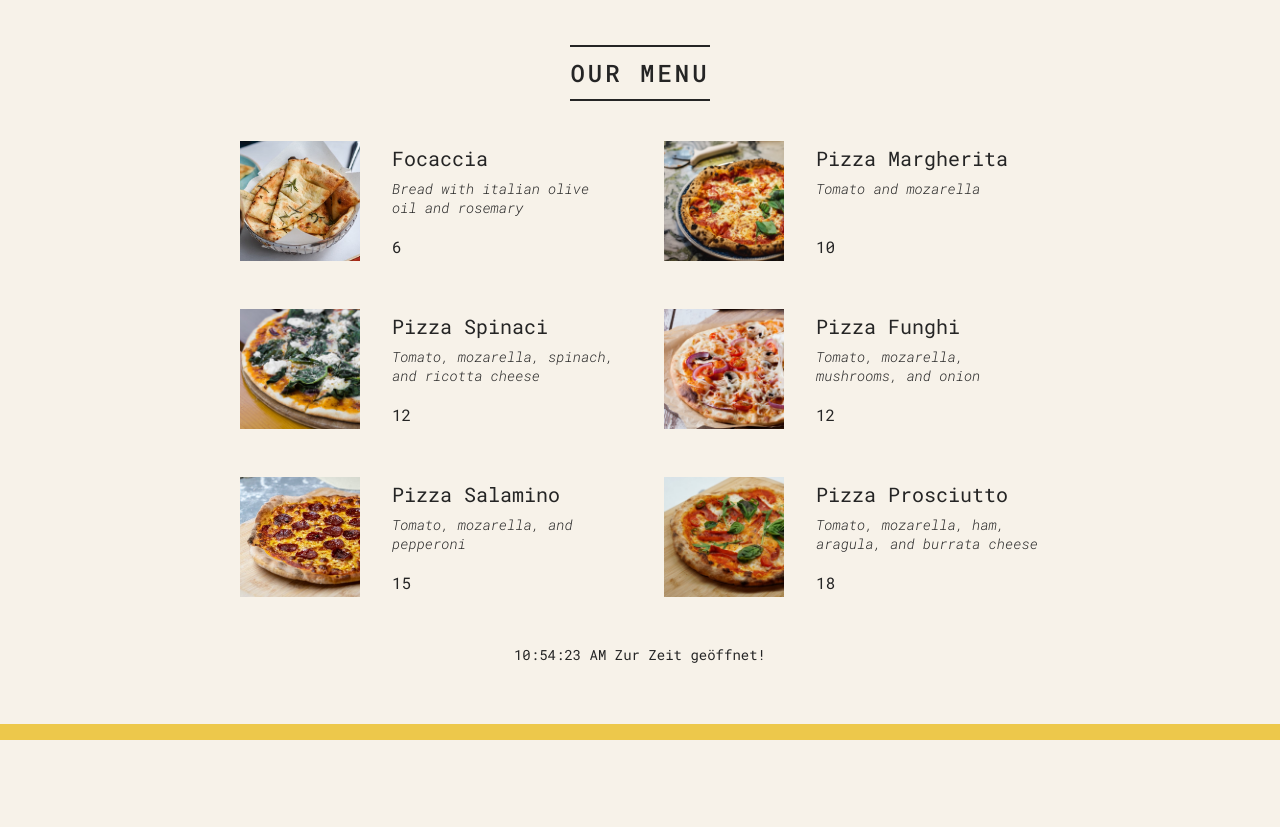
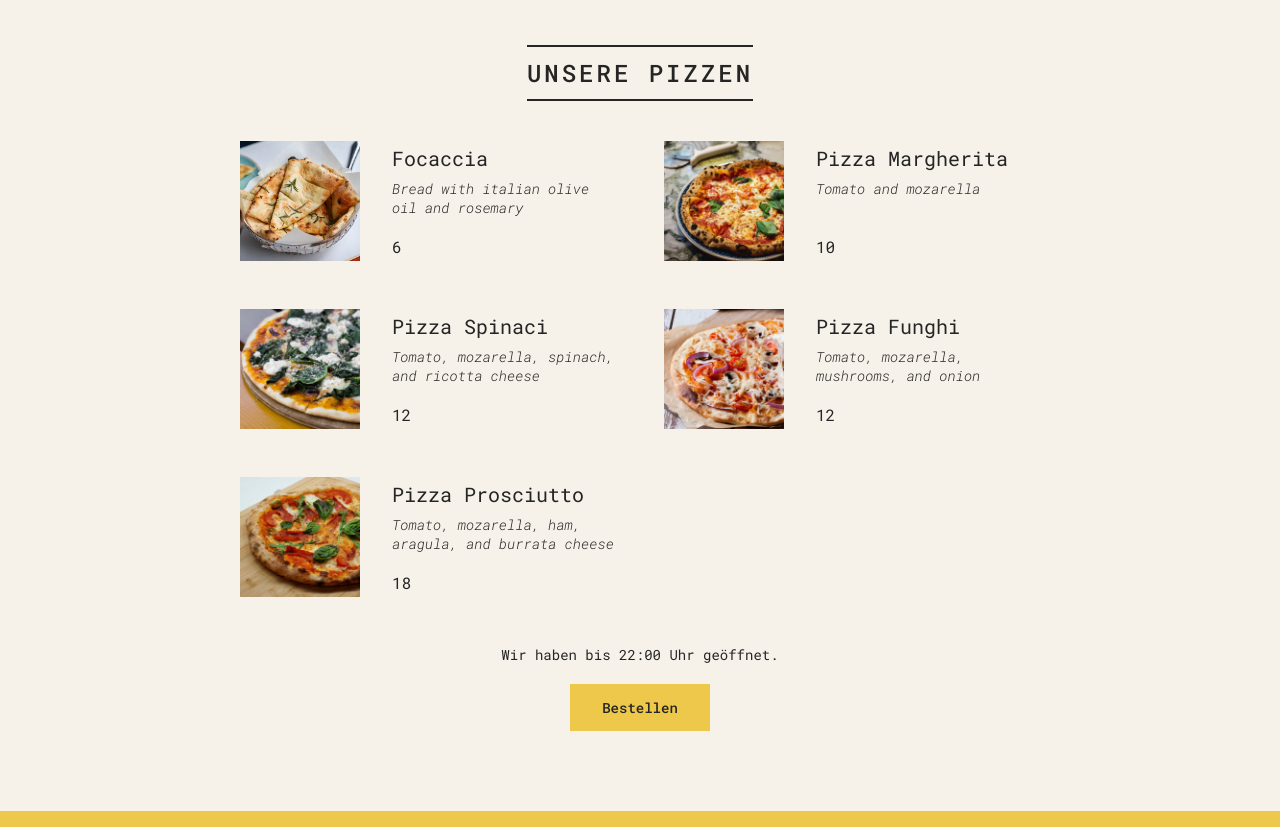
Before and after one commit to massi-brero/react-projects, a React app in the folder course/03-pizza-menu/: page / in a window 1280 px wide. Shown: the part 103-930 px from the top of the page. Before the commit the page ends 843 px from the top, so only its background shows below. Built offline with nearby package versions, Linux system fonts and the light colour scheme.

Commit message:
conditional rendering

```diff
--- a/course/03-pizza-menu/src/index.css
+++ b/course/03-pizza-menu/src/index.css
@@ -165,6 +165,7 @@ body {
 }
 
 .btn {
+  display: block;
   color: inherit;
   font-family: inherit;
   border: none;
@@ -174,6 +175,7 @@ body {
   padding: 1.4rem 3.2rem;
   cursor: pointer;
   transition: all 0.2s;
+  margin: 2rem auto;
 }
 
 .btn:hover {
--- a/course/03-pizza-menu/src/index.js
+++ b/course/03-pizza-menu/src/index.js
@@ -22,56 +22,67 @@ function Header() {
 }
 
 function Menu() {
+  const hasPizzas = Array.isArray(pizzaData) && pizzaData.length > 0
   return (
     <main className='menu'>
-      <h2>Our Menu</h2>
+      <h2>Unsere Pizzen</h2>
 
-      <ul className='pizzas'>
-        {pizzaData.map((pizza) => (
-          <Pizza pizza={pizza} key={pizza.name} />
-        ))}
-      </ul>
-
-      {/* {<Pizza
-        name='Pizza Spinacci'
-        ingredients='stuff'
-        image='pizzas/spinaci.jpg'
-        price={10.0}
-      />} */}
+      {hasPizzas ? (
+        <ul className='pizzas'>
+          {pizzaData.map((pizza) => (
+            <Pizza pizza={pizza} key={pizza.name} />
+          ))}
+        </ul>
+      ) : (
+        <p>Wir sind leider ausverkauft!</p>
+      )}
     </main>
   )
 }
 
-function Pizza(props) {
-  const hour = new Date().getHours()
-  const openHour = 10
-  const closeHour = 22
-  const isOpen = hour >= openHour && hour <= closeHour
-
-  if (isOpen) {
-    // alert('Wir haben geöffnet')
-  } else {
-    alert('Wir haben geschlossen')
-  }
-  console.log(props.pizza.photoName)
+function Pizza({ pizza }) {
+  if (pizza.soldOut) return null
 
   return (
     <li className='pizza'>
-      <img src={props.pizza.photoName} alt={props.pizza.name} />
+      <img src={pizza.photoName} alt={pizza.name} />
       <div>
-        <h3>{props.pizza.name}</h3>
-        <p>{props.pizza.ingredients}</p>
-        <span>{props.pizza.price}</span>
+        <h3>{pizza.name}</h3>
+        <p>{pizza.ingredients}</p>
+        <span>{pizza.price}</span>
       </div>
     </li>
   )
 }
 
 function Footer() {
+  const hour = new Date().getHours()
+  const openHour = 10
+  const closeHour = 22
+  const isOpen = hour >= openHour && hour <= closeHour
+
   return (
     <footer className='footer'>
-      {new Date().toLocaleTimeString()} Zur Zeit geöffnet!
+      <div className='order'>
+        {isOpen ? (
+          <p>Wir haben bis {closeHour}:00 Uhr geöffnet.</p>
+        ) : (
+          <Closed openHour={openHour} closeHour={closeHour} />
+        )}
+      </div>
+      <button className='btn'>Bestellen</button>
     </footer>
+  )
+}
+
+function Closed({ openHour, closeHour }) {
+  return (
+    <div>
+      <p>
+        Wir haben leider geschlossen! Wir sind jeden Tag zwischen {openHour}:00
+        Uhr und {closeHour}:00 für Sie da!
+      </p>
+    </div>
   )
 }
 
```
